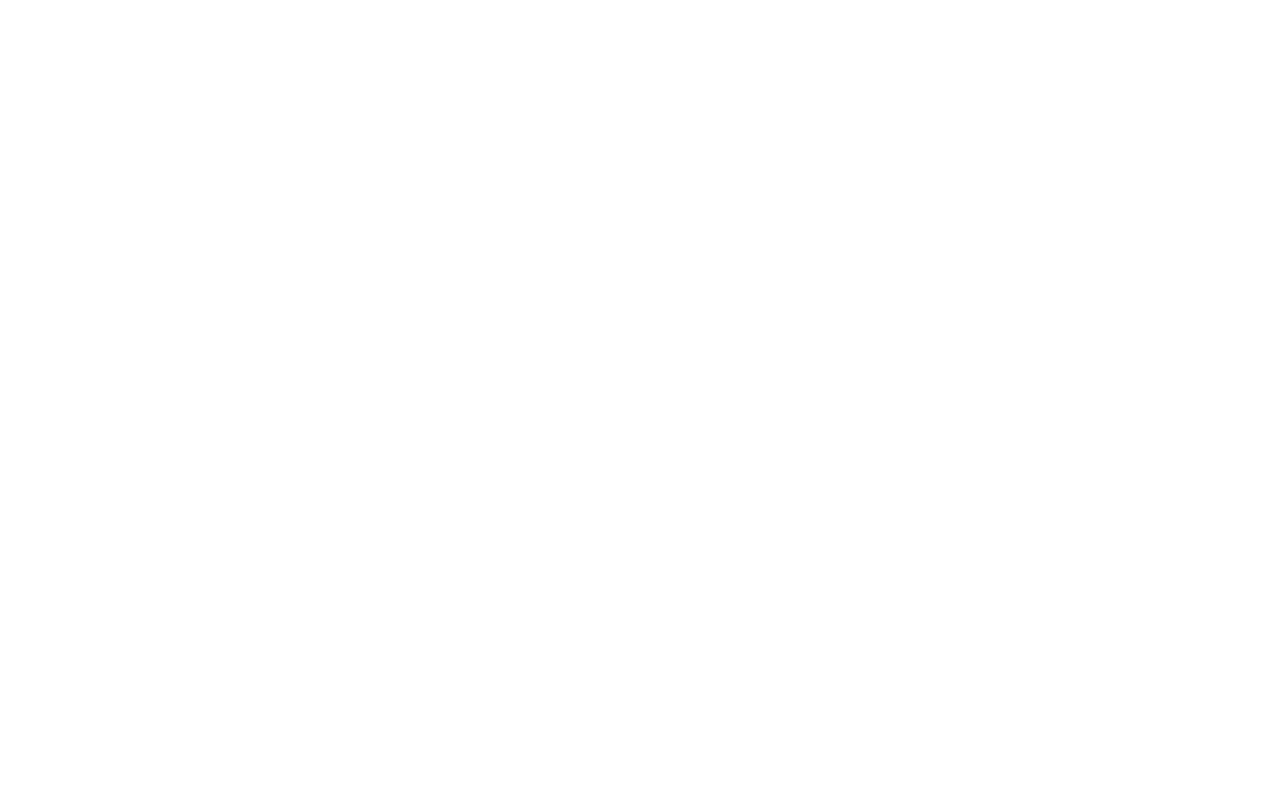
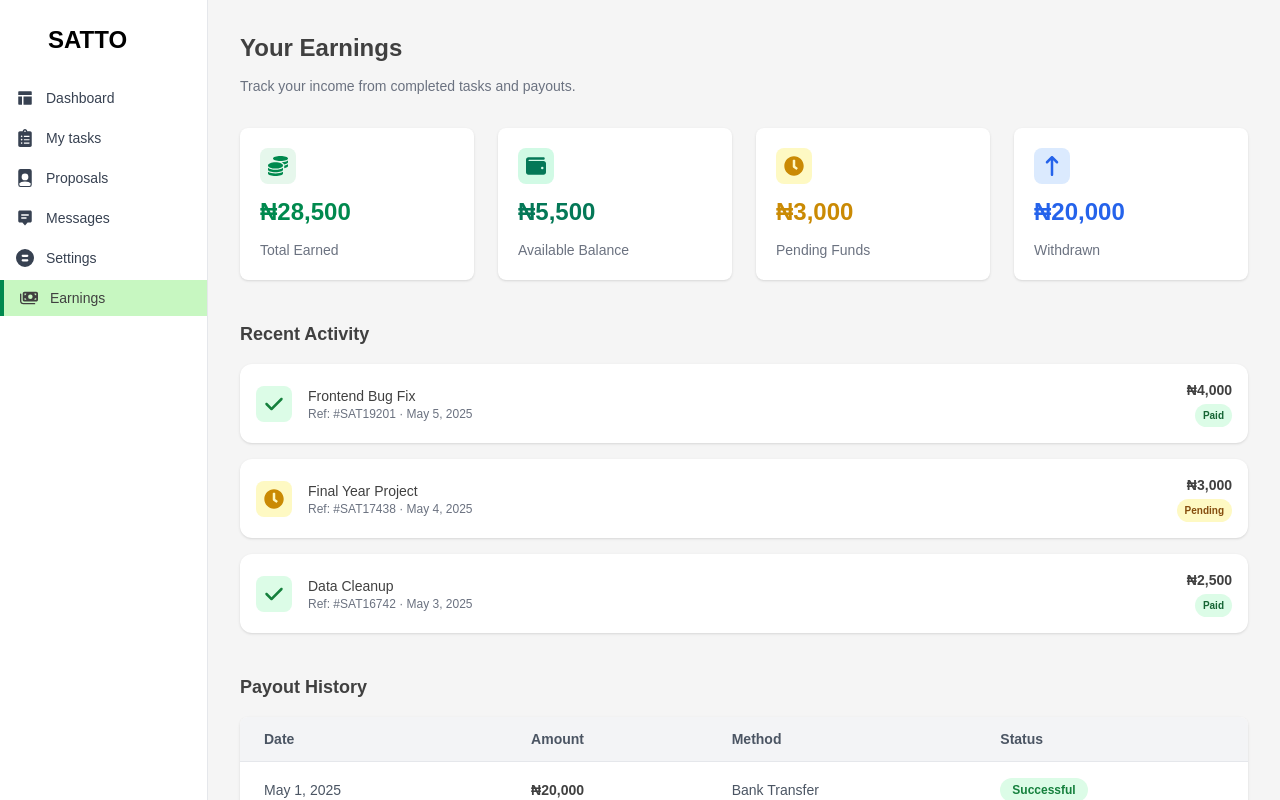
Before and after one commit to Shadowdevsbu/satto-team-2, a React (Vite) app: page /earnings in a window 1280 px wide. Before the commit this address had no page. Shown: the top 800 px of the page. Built offline with nearby package versions, Linux system fonts and the light colour scheme; a web font is replaced by a local one.

Commit message:
feat: add earnings page routing

```diff
--- a/package.json
+++ b/package.json
@@ -14,6 +14,7 @@
     "lucide-react": "^0.525.0",
     "react": "^19.1.0",
     "react-dom": "^19.1.0",
+    "react-icons": "^5.5.0",
     "react-router-dom": "^7.6.3"
   },
   "devDependencies": {
--- a/src/App.jsx
+++ b/src/App.jsx
@@ -4,11 +4,13 @@
 import Dashboard from './pages/dashboard';
 import LandingPage from './pages/landing-page';
 import HomeLayout from './pages/layout/HomeLayout';
+import Earnings from './pages/earnings-page';
 
 const App = () => {
   return (
    <Routes>
    <Route path='/' element={<LandingPage />}/>
+   <Route path='/earnings' element={<Earnings />} />
     <Route path='/dashboard' element={<HomeLayout />}>
     <Route index element={<Dashboard />} />
     </Route>
--- a/src/pages/Earnings.jsx
+++ b/src/pages/earnings-page.jsx
@@ -7,9 +7,9 @@
 import { ArrowUp, Search } from "lucide-react";
 
 
-export default function Earnings() {
+const Earnings = () => {
   return (
-    <div className="min-h-screen flex bg-[#F5F5F5] text-[#404040] font-sans">
+    <div className="min-h-screen flex bg-[#F5F5F5] text-[#404040]">
 
 <aside className="w-52 bg-white py-6 flex flex-col justify-between border-r border-gray-200">
   <div className="space-y-6">
@@ -234,12 +234,9 @@
     Find Tasks
   </button>
 </div>
-
-
-
-
-
       </main>
     </div>
   );
 }
+
+export default Earnings
```
Also changed, not shown: 1 other file (tests, documents, lock files or other folders).
